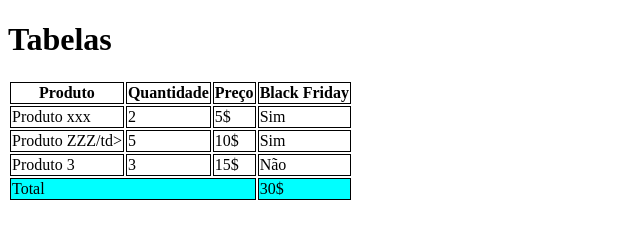
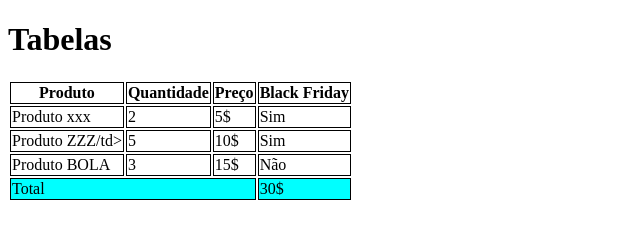
Before and after one commit to FilipeLuizPO/aula-tabela, a plain HTML site: page index.html in a window 1280 px wide. Shown: the full height of the page, 0-640 px from the left. Drawn offline with Linux system fonts and the light colour scheme.

Commit message:
Mudando produto 3 para BOLA

```diff
--- a/index.html
+++ b/index.html
@@ -38,7 +38,7 @@
                 <td>Sim</td>
             </tr>
             <tr>
-                <td>Produto 3</td>
+                <td>Produto BOLA</td>
                 <td>3</td>
                 <td>15$</td>
                 <td>Não</td>
```
